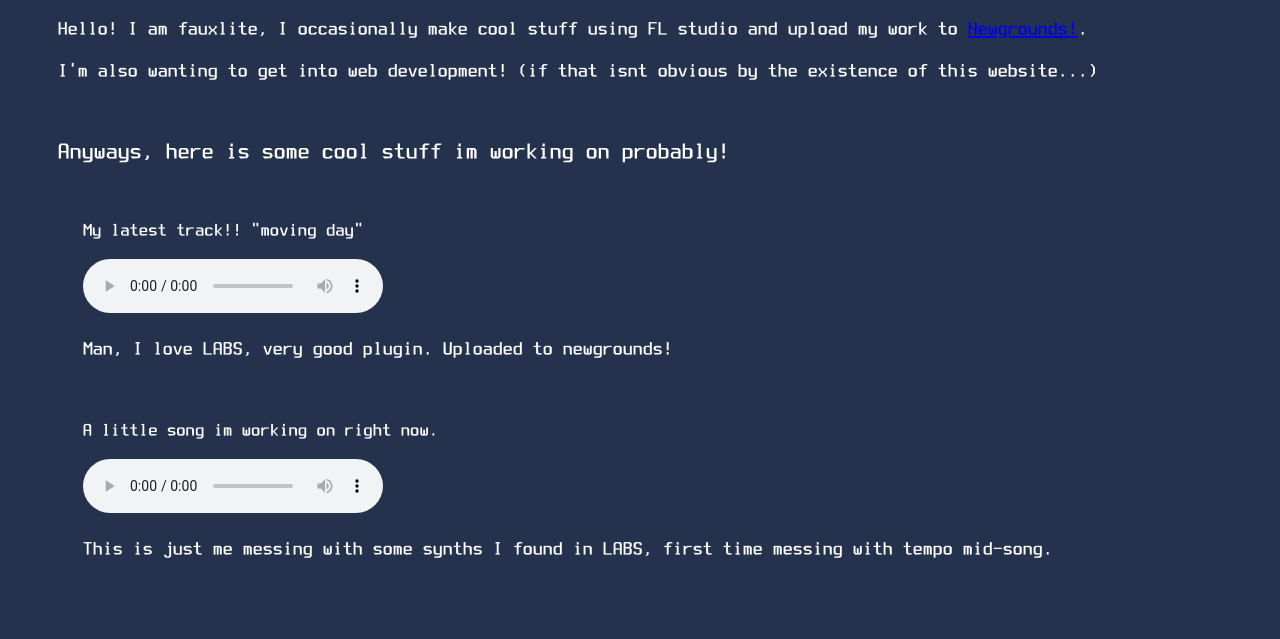
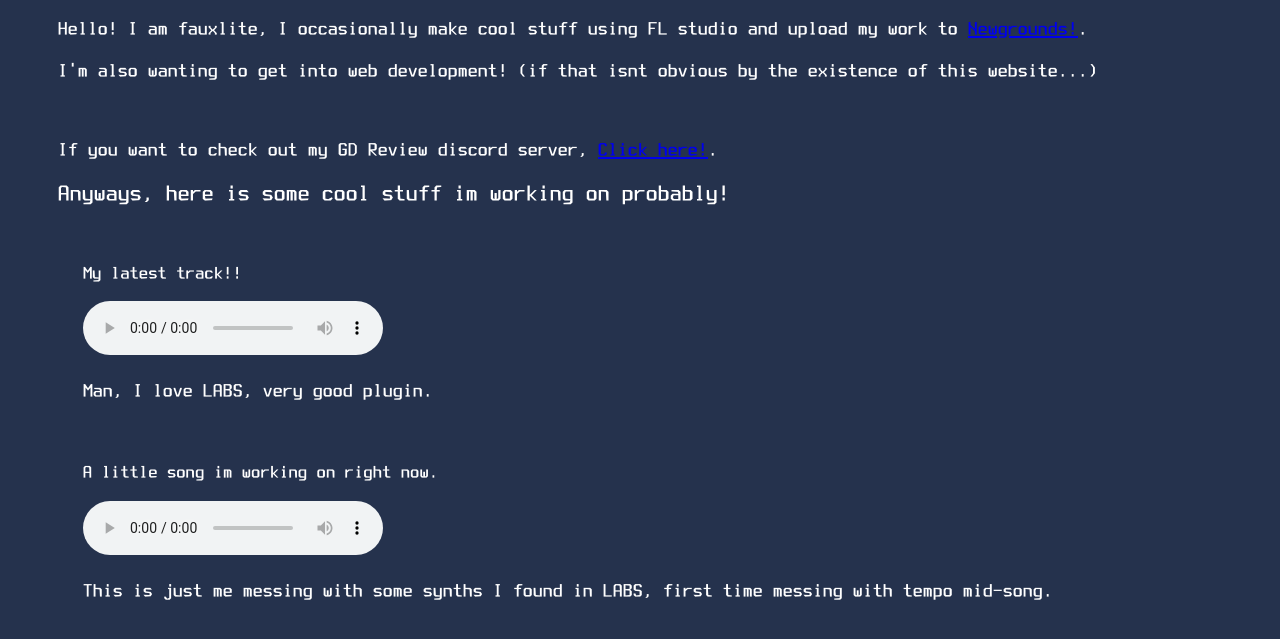
Before and after one commit to skriptboi/msuics, a plain HTML site: page index.html in a window 1280 px wide. Shown: the part 165-804 px from the top of the page. Drawn offline with Linux system fonts and the light colour scheme.

Commit message:
added discord link

```diff
--- a/index.html
+++ b/index.html
@@ -17,14 +17,15 @@
 		<p>Hello! I am fauxlite, I occasionally make cool stuff using FL studio and upload my work to <a href="https://fauxlite.newgrounds.com/">Newgrounds!</a>.</p>
 		<p>I'm also wanting to get into web development! (if that isnt obvious by the existence of this website...)</p>
 		<br>
+		<p>If you want to check out my GD Review discord server, <a href="https://discord.gg/CgRneQc5">Click here!</a>.</p>
 		<h2>Anyways, here is some cool stuff im working on probably!</h3>
 		<br>
 		<div class="coolstuff">
-			<h3>My latest track!! "moving day"<h3>
+			<h3>My latest track!!<h3>
 			<audio controls>
 				<source src="music/mrow.mp3" type="audio/mp3">
 			</audio>
-			<p>Man, I love LABS, very good plugin. Uploaded to newgrounds!</p>
+			<p>Man, I love LABS, very good plugin.</p>
 			<br>
 			<h3>A little song im working on right now.<h3>
 			<audio controls>
```
